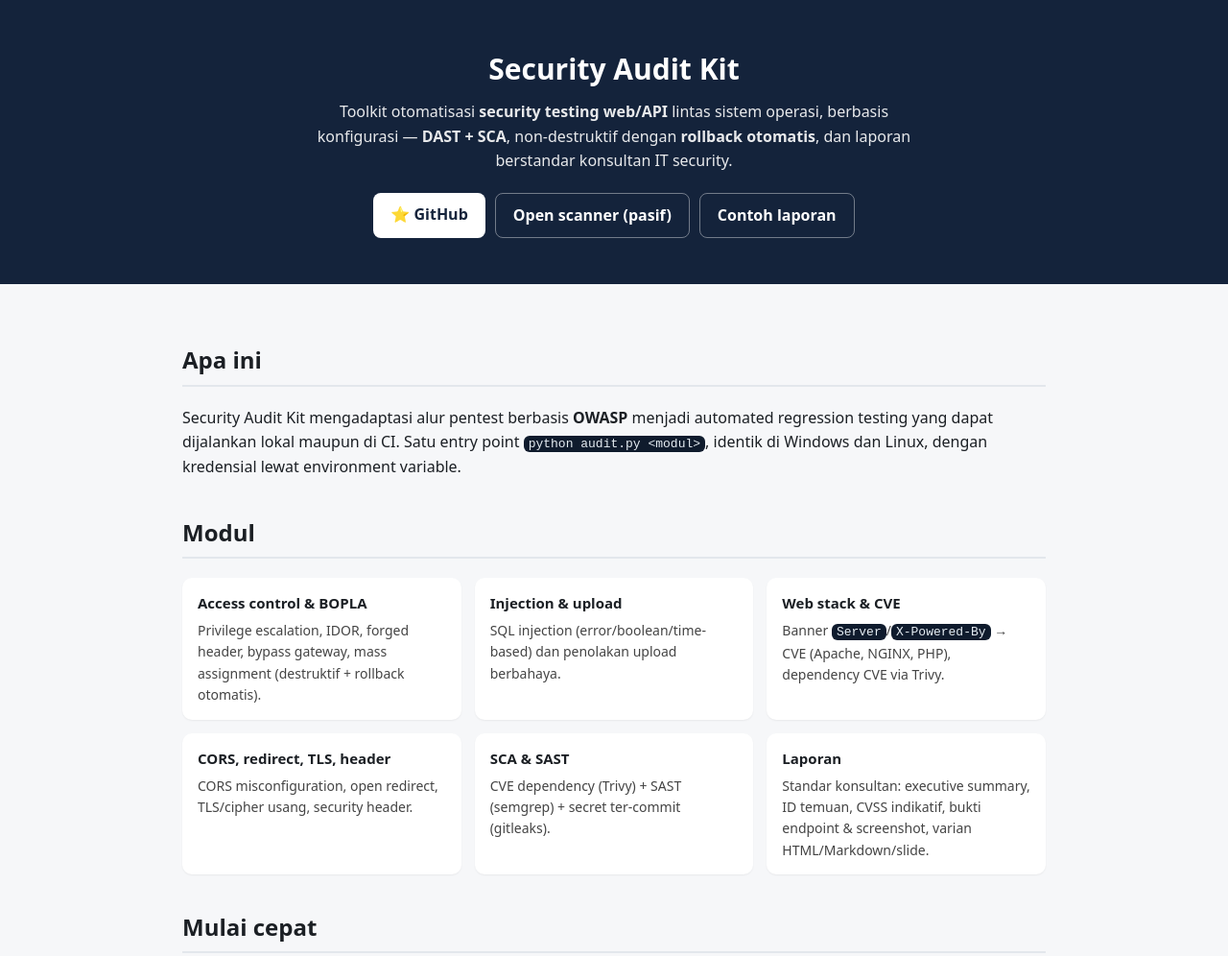
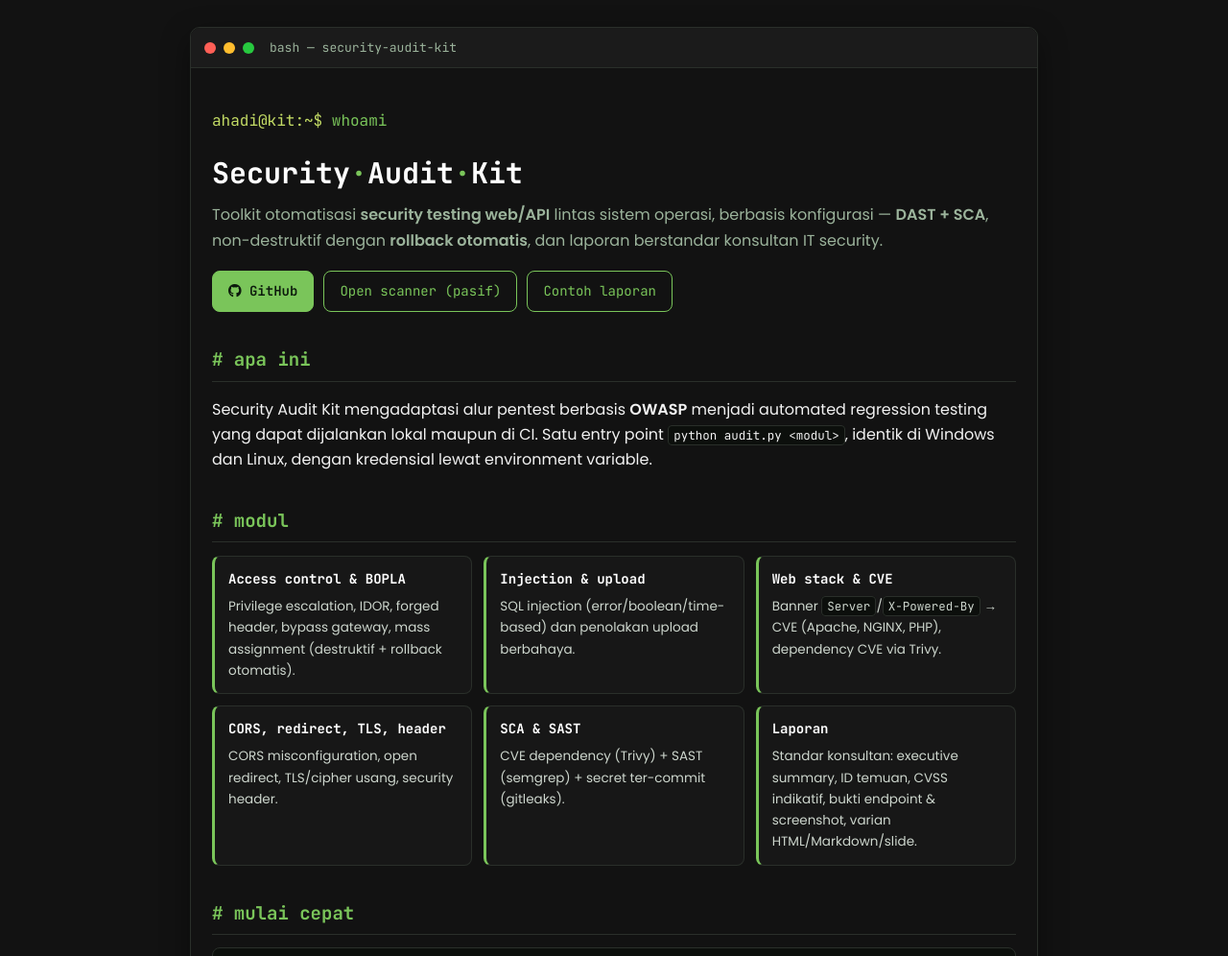
Before and after one commit to hadymaggot/security-audit-kit, a plain HTML site: page docs/index.html in a window 1280 px wide. Shown: the top 996 px of the page at 96% size. Drawn offline with Linux system fonts and the light colour scheme.

Commit message:
style(web): samakan tema situs Pages dengan hadymaggot.github.io (terminal, hijau #7AC55A, JetBrains Mono/Poppins)

```diff
--- a/docs/index.html
+++ b/docs/index.html
@@ -12,6 +12,10 @@
 <meta property="og:description" content="DAST + SCA, berbasis konfigurasi, non-destruktif dengan rollback otomatis, laporan standar konsultan. Open-source.">
 <meta property="og:url" content="https://hadymaggot.github.io/security-audit-kit/">
 <meta name="twitter:card" content="summary_large_image">
+<link rel="preconnect" href="https://fonts.googleapis.com">
+<link rel="preconnect" href="https://fonts.gstatic.com" crossorigin>
+<link href="https://fonts.googleapis.com/css2?family=JetBrains+Mono:wght@400;600;700&family=Poppins:wght@400;500;600&display=swap" rel="stylesheet">
+<link rel="stylesheet" href="https://cdnjs.cloudflare.com/ajax/libs/font-awesome/6.4.0/css/all.min.css">
 <script type="application/ld+json">
 {
   "@context": "https://schema.org",
@@ -28,42 +32,63 @@
 }
 </script>
 <style>
- body{font-family:system-ui,Segoe UI,sans-serif;margin:0;background:#f6f7f9;color:#1b1f24;line-height:1.6}
- header{background:#14233b;color:#fff;padding:48px 20px;text-align:center}
- header h1{margin:0 0 8px;font-size:30px} header p{margin:0 auto;max-width:640px;opacity:.9}
- .cta{margin-top:20px;display:flex;gap:10px;justify-content:center;flex-wrap:wrap}
- .cta a{background:#fff;color:#14233b;text-decoration:none;padding:10px 18px;border-radius:8px;font-weight:600}
- .cta a.ghost{background:transparent;color:#fff;border:1px solid #fff6}
- main{max-width:900px;margin:0 auto;padding:24px 20px}
- h2{border-bottom:2px solid #e3e7ec;padding-bottom:6px;margin-top:36px}
- .grid{display:grid;grid-template-columns:repeat(auto-fit,minmax(240px,1fr));gap:14px;margin-top:16px}
- .card{background:#fff;border-radius:10px;padding:14px 16px;box-shadow:0 1px 2px rgba(0,0,0,.06)}
- .card h3{margin:0 0 6px;font-size:15px} .card p{margin:0;font-size:14px;color:#444}
- code,pre{background:#0f1b2d;color:#e6edf3;border-radius:6px} pre{padding:12px;overflow:auto;font-size:13px} code{padding:1px 5px;font-size:13px}
- a{color:#14233b} footer{text-align:center;color:#555;font-size:13px;padding:24px;border-top:1px solid #e3e7ec}
- .lang a{margin:0 4px}
+ :root{
+   --primary:#7AC55A; --secondary:#C3DB65; --bg:#121212; --terminal:rgba(18,18,18,.95);
+   --accent:#234823; --text:#f2f2f2; --muted:#9bb39b; --border:#2a2f2a;
+   --mono:'JetBrains Mono',monospace; --sans:'Poppins',sans-serif;
+ }
+ *{box-sizing:border-box} html{scroll-behavior:smooth}
+ body{margin:0;background:var(--bg);color:var(--text);font-family:var(--sans);line-height:1.65}
+ a{color:var(--primary);text-decoration:none} a:hover{text-decoration:underline}
+ code,pre,.mono{font-family:var(--mono)}
+ .wrap{max-width:920px;margin:0 auto;padding:0 18px}
+ .prompt{color:var(--primary);font-family:var(--mono)} .prompt::before{content:"ahadi@kit:~$ ";color:var(--secondary)}
+ /* terminal window */
+ .term{background:var(--terminal);border:1px solid var(--border);border-radius:10px;margin:28px auto;box-shadow:0 10px 30px rgba(0,0,0,.4);overflow:hidden}
+ .bar{display:flex;align-items:center;gap:8px;padding:10px 14px;background:#1b1b1b;border-bottom:1px solid var(--border)}
+ .dot{width:12px;height:12px;border-radius:50%} .r{background:#ff5f56}.y{background:#ffbd2e}.g{background:#27c93f}
+ .bar .t{margin-left:8px;color:var(--muted);font-family:var(--mono);font-size:13px}
+ .term .body{padding:26px 22px}
+ h1{font-family:var(--mono);font-size:30px;margin:.2em 0;color:#fff}
+ h1 .c{color:var(--primary)}
+ h2{font-family:var(--mono);font-size:19px;margin:34px 0 10px;color:var(--primary);border-bottom:1px solid var(--border);padding-bottom:6px}
+ .tag{color:var(--muted);margin:0 0 18px}
+ .cta{display:flex;gap:10px;flex-wrap:wrap;margin:18px 0}
+ .btn{border:1px solid var(--primary);color:var(--primary);background:transparent;padding:9px 16px;border-radius:8px;font-family:var(--mono);font-size:14px}
+ .btn.fill{background:var(--primary);color:#0c1a0c;font-weight:600}
+ .grid{display:grid;grid-template-columns:repeat(auto-fit,minmax(240px,1fr));gap:12px;margin-top:14px}
+ .card{background:#171717;border:1px solid var(--border);border-left:3px solid var(--primary);border-radius:8px;padding:12px 14px}
+ .card h3{margin:0 0 6px;font-family:var(--mono);font-size:14px;color:#fff} .card p{margin:0;font-size:13.5px;color:#cdd6cd}
+ pre{background:#0c0f0c;border:1px solid var(--border);border-radius:8px;padding:14px;overflow:auto;font-size:13px;color:#e6ede6}
+ code{background:#0c0f0c;border:1px solid var(--border);border-radius:4px;padding:1px 5px;font-size:12.5px}
+ .lang img{vertical-align:-3px}
+ footer{border-top:1px solid var(--border);color:var(--muted);font-size:13px;padding:22px 0;text-align:center;font-family:var(--mono)}
 </style>
 </head>
 <body>
-<header>
-  <h1>Security Audit Kit</h1>
-  <p>Toolkit otomatisasi <b>security testing web/API</b> lintas sistem operasi, berbasis
-  konfigurasi — <b>DAST + SCA</b>, non-destruktif dengan <b>rollback otomatis</b>, dan
-  laporan berstandar konsultan IT security.</p>
+<div class="wrap">
+  <div class="term">
+    <div class="bar"><span class="dot r"></span><span class="dot y"></span><span class="dot g"></span>
+      <span class="t">bash — security-audit-kit</span></div>
+    <div class="body">
+      <p class="prompt">whoami</p>
+      <h1>Security<span class="c">·</span>Audit<span class="c">·</span>Kit</h1>
+      <p class="tag">Toolkit otomatisasi <b>security testing web/API</b> lintas sistem operasi,
+      berbasis konfigurasi — <b>DAST + SCA</b>, non-destruktif dengan <b>rollback otomatis</b>,
+      dan laporan berstandar konsultan IT security.</p>
       <div class="cta">
-    <a href="https://github.com/hadymaggot/security-audit-kit">⭐ GitHub</a>
-    <a href="scan.html" class="ghost">Open scanner (pasif)</a>
-    <a href="contoh-laporan.html" class="ghost">Contoh laporan</a>
+        <a class="btn fill" href="https://github.com/hadymaggot/security-audit-kit"><i class="fab fa-github"></i> GitHub</a>
+        <a class="btn" href="scan.html">Open scanner (pasif)</a>
+        <a class="btn" href="contoh-laporan.html">Contoh laporan</a>
       </div>
-</header>
-<main>
-  <h2>Apa ini</h2>
+
+      <h2># apa ini</h2>
       <p>Security Audit Kit mengadaptasi alur pentest berbasis <b>OWASP</b> menjadi automated
       regression testing yang dapat dijalankan lokal maupun di CI. Satu entry point
-  <code>python audit.py &lt;modul&gt;</code>, identik di Windows dan Linux, dengan
-  kredensial lewat environment variable.</p>
+      <code>python audit.py &lt;modul&gt;</code>, identik di Windows dan Linux, dengan kredensial
+      lewat environment variable.</p>
 
-  <h2>Modul</h2>
+      <h2># modul</h2>
       <div class="grid">
         <div class="card"><h3>Access control &amp; BOPLA</h3><p>Privilege escalation, IDOR, forged header, bypass gateway, mass assignment (destruktif + rollback otomatis).</p></div>
         <div class="card"><h3>Injection &amp; upload</h3><p>SQL injection (error/boolean/time-based) dan penolakan upload berbahaya.</p></div>
@@ -73,7 +98,7 @@
         <div class="card"><h3>Laporan</h3><p>Standar konsultan: executive summary, ID temuan, CVSS indikatif, bukti endpoint &amp; screenshot, varian HTML/Markdown/slide.</p></div>
       </div>
 
-  <h2>Mulai cepat</h2>
+      <h2># mulai cepat</h2>
       <pre>pip install -r requirements.txt
 cp config/targets.example.yml config/targets.yml   # isi base_url target Anda
 python audit.py all                                # scan + laporan</pre>
@@ -82,17 +107,16 @@ python audit.py all                                # scan + laporan</pre>
       <a href="https://github.com/hadymaggot/security-audit-kit/blob/main/docs/metodologi.md">Metodologi</a> ·
       <a href="https://github.com/hadymaggot/security-audit-kit/blob/main/docs/temuan-to-test-mapping.md">Temuan → Test</a>.</p>
 
-  <h2>Dokumentasi (tiga bahasa)</h2>
+      <h2># dokumentasi (tiga bahasa)</h2>
       <p class="lang">
         <img src="https://flagcdn.com/id.svg" width="18" alt="ID"> <a href="https://github.com/hadymaggot/security-audit-kit/blob/main/README.md">Indonesia</a> ·
         <img src="https://flagcdn.com/gb.svg" width="18" alt="EN"> <a href="https://github.com/hadymaggot/security-audit-kit/blob/main/README.en.md">English</a> ·
         <img src="https://flagcdn.com/de.svg" width="18" alt="DE"> <a href="https://github.com/hadymaggot/security-audit-kit/blob/main/README.de.md">Deutsch</a>
       </p>
-</main>
-<footer>
-  Security Audit Kit — dibuat oleh <b>hadymaggot</b> ·
-  <a href="https://github.com/hadymaggot/security-audit-kit">github.com/hadymaggot/security-audit-kit</a> ·
-  Apache-2.0
-</footer>
+    </div>
+  </div>
+  <footer>Security Audit Kit — dibuat oleh <b>hadymaggot</b> ·
+  <a href="https://github.com/hadymaggot/security-audit-kit">github.com/hadymaggot/security-audit-kit</a> · Apache-2.0</footer>
+</div>
 </body>
 </html>
```
Also changed, not shown: docs/scan.html (+38 -21 lines). Lines whose indentation alone changed are shown as unchanged.
